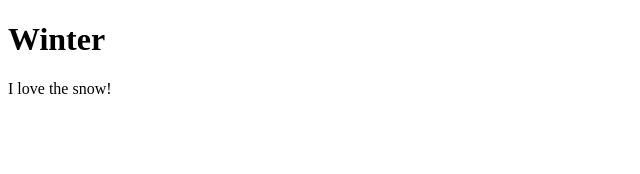
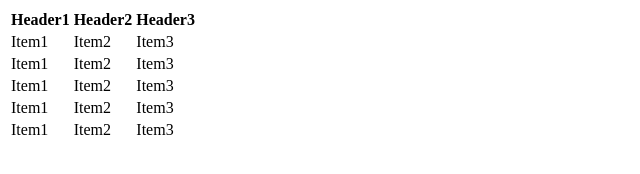
Before and after one commit to boy180/Intro-to-node, a website: page node/winter.html in a window 1280 px wide. Shown: the whole page, without its empty margins (0-640 px from the left). Drawn offline with Linux system fonts and the light colour scheme.

Commit message:
modify winter.html

```diff
--- a/node/winter.html
+++ b/node/winter.html
@@ -1,7 +1,41 @@
 <!DOCTYPE html>
-<html>
+<html lang="en">
+<head>
+	<meta charset="UTF-8">
+	<title>Document</title>
+</head>
 <body>
-<h1>Winter</h1>
-<p>I love the snow!</p>
+<table>
+	<tr>
+		<th>Header1</th>
+		<th>Header2</th>
+		<th>Header3</th>
+	</tr>
+	<tr>
+		<td>Item1</td>
+		<td>Item2</td>
+		<td>Item3</td>
+	</tr>
+	<tr>
+		<td>Item1</td>
+		<td>Item2</td>
+		<td>Item3</td>
+	</tr>
+	<tr>
+		<td>Item1</td>
+		<td>Item2</td>
+		<td>Item3</td>
+	</tr>
+	<tr>
+		<td>Item1</td>
+		<td>Item2</td>
+		<td>Item3</td>
+	</tr>
+	<tr>
+		<td>Item1</td>
+		<td>Item2</td>
+		<td>Item3</td>
+	</tr>
+</table>
 </body>
 </html>
```
